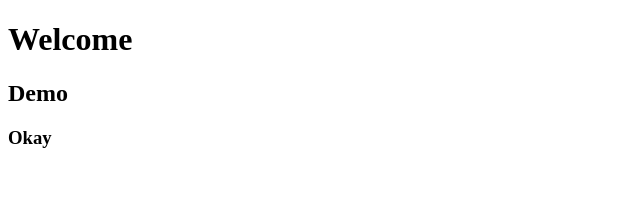
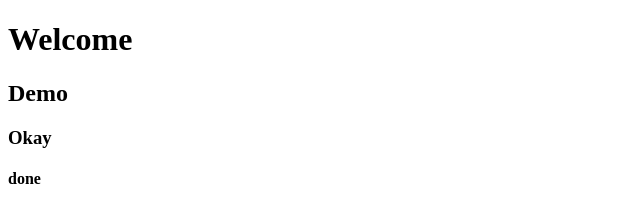
Before and after one commit to codeart007/travel-with-me, a plain HTML site: page index.html in a window 1280 px wide. Shown: the full height of the page, 0-640 px from the left. Drawn offline with Linux system fonts and the light colour scheme.

Commit message:
h4 added twice

```diff
--- a/index.html
+++ b/index.html
@@ -8,5 +8,6 @@
     <h1>Welcome</h1>
     <h2>Demo</h2>
     <h3>Okay</h3>
+    <h4>done</h4>
   </body>
 </html>
```
